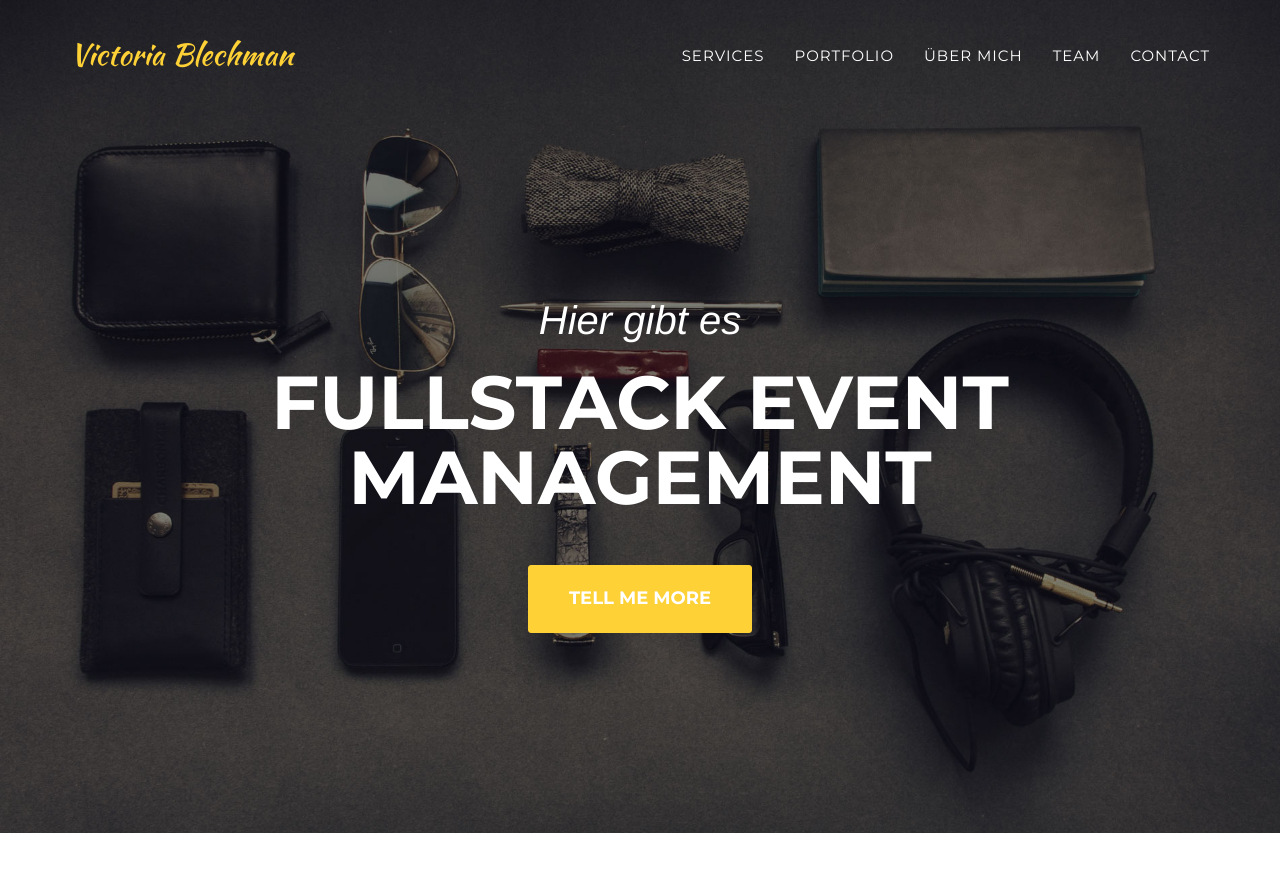
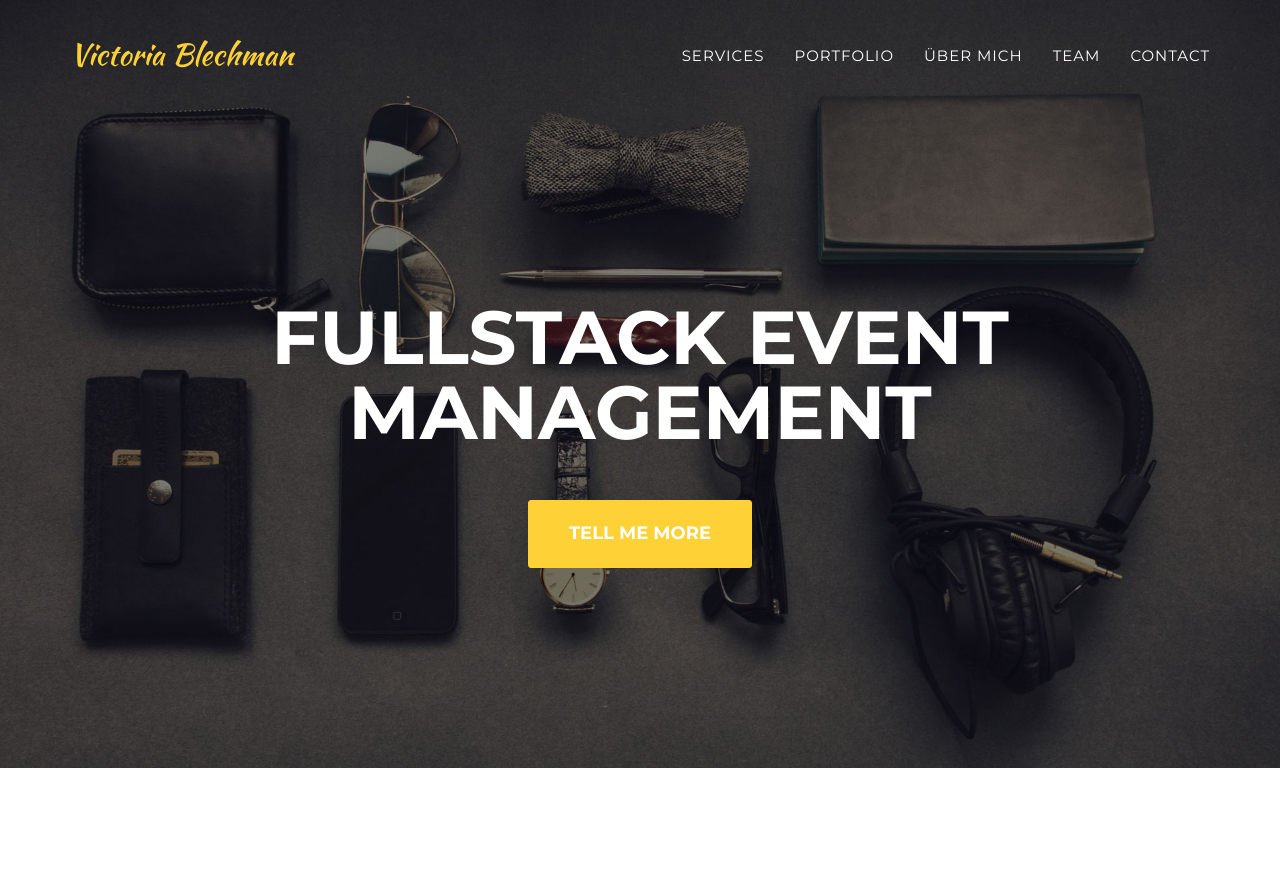
Before and after one commit to blechman/blechman.github.io, a Jekyll site: the page built from index.html, in a window 1280 px wide and 900 px high. Shown: the top 872 px of the window. Built offline with Jekyll 4.4.1, drawn with Linux system fonts in a browser that asks for light colours; some web fonts are replaced.

Commit message:
Update header.html

```diff
--- a/_includes/header.html
+++ b/_includes/header.html
@@ -44,7 +44,7 @@
     <header>
         <div class="container">
             <div class="intro-text">
-                <div class="intro-lead-in">Hier gibt es</div>
+                <!-- <div class="intro-lead-in">Hier gibt es</div> -->
                 <div class="intro-heading">Fullstack Event Management</div>
                 <a href="#services" class="page-scroll btn btn-xl">Tell Me More</a>
             </div>
```
